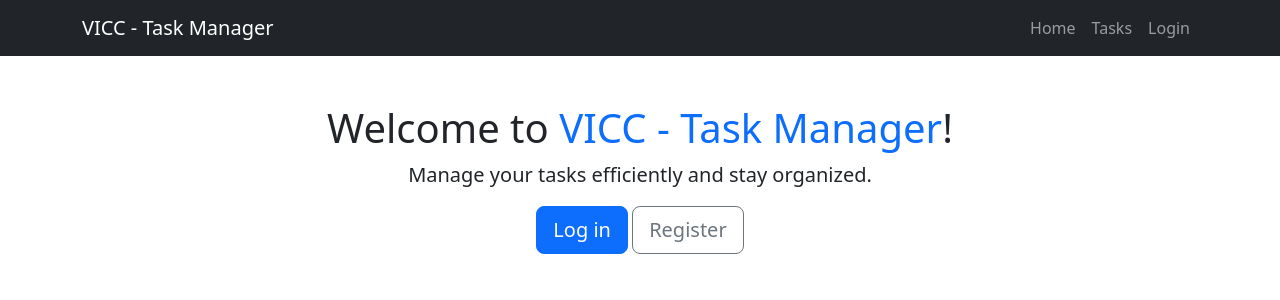
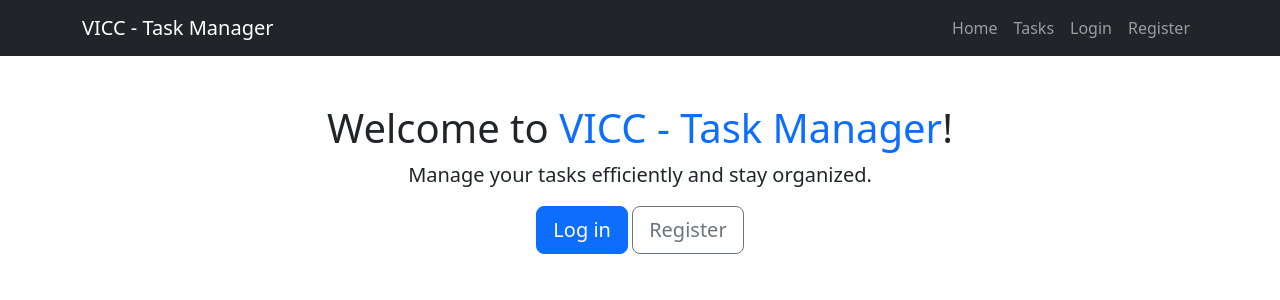
Before and after one commit to zeroiwspp/VCID, a Flask app: page / in a window 1280 px wide. Shown: the top 300 px of the page. Run offline with Flask 3, Linux system fonts and the light colour scheme; some libraries are stand-ins or nearby versions.

Commit message:
Show loged in user

```diff
--- a/task-tracker/templates/base.html
+++ b/task-tracker/templates/base.html
@@ -8,7 +8,6 @@
     <link href="https://cdn.jsdelivr.net/npm/bootstrap@5.3.0/dist/css/bootstrap.min.css" rel="stylesheet">
 </head>
 <body>
-
     <!-- Navbar -->
     <nav class="navbar navbar-expand-lg navbar-dark bg-dark">
         <div class="container">
@@ -20,6 +19,7 @@
                 <ul class="navbar-nav ms-auto">
                     <li class="nav-item"><a class="nav-link" href="/">Home</a></li>
                     <li class="nav-item"><a class="nav-link" href="/tasks">Tasks</a></li>
+
                     {% if current_user.is_authenticated %}
                         <li class="nav-item">
                             <a class="nav-link disabled" tabindex="-1" aria-disabled="true">
@@ -29,6 +29,7 @@
                         <li class="nav-item"><a class="nav-link" href="/logout">Logout</a></li>
                     {% else %}
                         <li class="nav-item"><a class="nav-link" href="/login">Login</a></li>
+                        <li class="nav-item"><a class="nav-link" href="/register">Register</a></li>
                     {% endif %}
                 </ul>
             </div>
```
